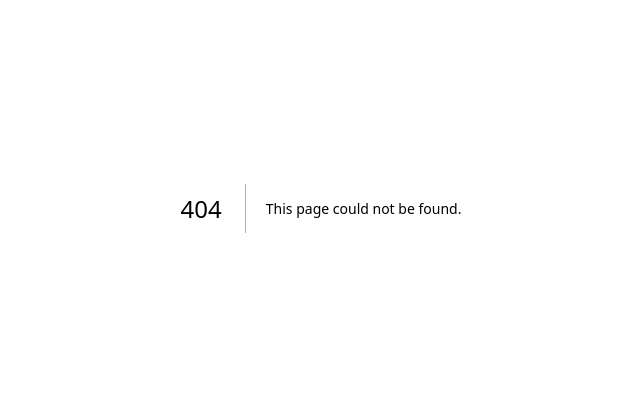
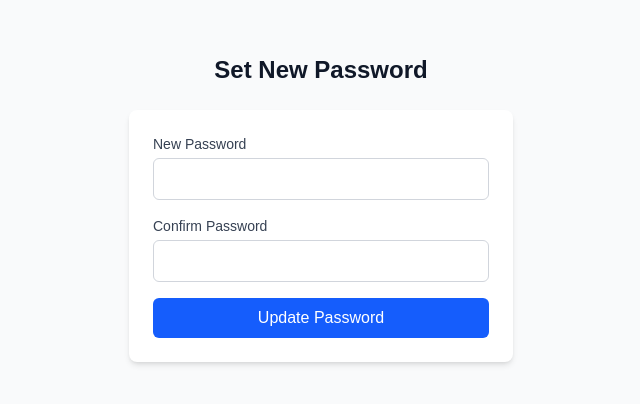
Before and after one commit to drowlands60/poles-apart, a Next.js app: page /auth/reset-password in a window 1280 px wide. Before the commit this address had no page. Shown: the part 192-596 px from the top of the page, without its empty margins (319-959 px from the left). Built offline with nearby package versions, Linux system fonts and the light colour scheme; no server answers.

Commit message:
Add password reset flow

```diff
--- /dev/null
+++ b/src/app/auth/reset-password/page.tsx
@@ -0,0 +1,89 @@
+"use client";
+
+import { createClient } from "@/lib/supabase/client";
+import { useRouter } from "next/navigation";
+import { useState } from "react";
+
+export default function ResetPasswordPage() {
+  const [password, setPassword] = useState("");
+  const [confirmPassword, setConfirmPassword] = useState("");
+  const [error, setError] = useState<string | null>(null);
+  const [loading, setLoading] = useState(false);
+  const router = useRouter();
+  const supabase = createClient();
+
+  async function handleSubmit(e: React.FormEvent) {
+    e.preventDefault();
+    if (password !== confirmPassword) {
+      setError("Passwords do not match.");
+      return;
+    }
+    if (password.length < 6) {
+      setError("Password must be at least 6 characters.");
+      return;
+    }
+
+    setLoading(true);
+    setError(null);
+
+    const { error } = await supabase.auth.updateUser({ password });
+
+    if (error) {
+      setError(error.message);
+      setLoading(false);
+    } else {
+      router.push("/dashboard");
+      router.refresh();
+    }
+  }
+
+  return (
+    <div className="min-h-screen flex items-center justify-center bg-gray-50 px-4">
+      <div className="w-full max-w-sm">
+        <h1 className="text-2xl font-bold text-gray-900 text-center mb-6">Set New Password</h1>
+        <form onSubmit={handleSubmit} className="bg-white p-6 rounded-lg shadow-md space-y-4">
+          {error && (
+            <div className="bg-red-50 text-red-600 p-3 rounded text-sm">
+              {error}
+            </div>
+          )}
+          <div>
+            <label htmlFor="password" className="block text-sm font-medium text-gray-700 mb-1">
+              New Password
+            </label>
+            <input
+              id="password"
+              type="password"
+              value={password}
+              onChange={(e) => setPassword(e.target.value)}
+              required
+              minLength={6}
+              className="w-full px-3 py-2 border border-gray-300 rounded-md focus:outline-none focus:ring-2 focus:ring-blue-500"
+            />
+          </div>
+          <div>
+            <label htmlFor="confirmPassword" className="block text-sm font-medium text-gray-700 mb-1">
+              Confirm Password
+            </label>
+            <input
+              id="confirmPassword"
+              type="password"
+              value={confirmPassword}
+              onChange={(e) => setConfirmPassword(e.target.value)}
+              required
+              minLength={6}
+              className="w-full px-3 py-2 border border-gray-300 rounded-md focus:outline-none focus:ring-2 focus:ring-blue-500"
+            />
+          </div>
+          <button
+            type="submit"
+            disabled={loading}
+            className="w-full py-2 px-4 bg-blue-600 text-white rounded-md hover:bg-blue-700 disabled:opacity-50 disabled:cursor-not-allowed font-medium"
+          >
+            {loading ? "Updating..." : "Update Password"}
+          </button>
+        </form>
+      </div>
+    </div>
+  );
+}
--- a/src/app/login/login-form.tsx
+++ b/src/app/login/login-form.tsx
@@ -8,7 +8,9 @@ export function LoginForm() {
   const [email, setEmail] = useState("");
   const [password, setPassword] = useState("");
   const [error, setError] = useState<string | null>(null);
+  const [message, setMessage] = useState<string | null>(null);
   const [loading, setLoading] = useState(false);
+  const [showReset, setShowReset] = useState(false);
   const router = useRouter();
   const supabase = createClient();
 
@@ -31,11 +33,38 @@ export function LoginForm() {
     }
   }
 
+  async function handleResetPassword(e: React.FormEvent) {
+    e.preventDefault();
+    if (!email) {
+      setError("Please enter your email address first.");
+      return;
+    }
+    setLoading(true);
+    setError(null);
+    setMessage(null);
+
+    const { error } = await supabase.auth.resetPasswordForEmail(email, {
+      redirectTo: `${window.location.origin}/auth/callback?next=/auth/reset-password`,
+    });
+
+    if (error) {
+      setError(error.message);
+    } else {
+      setMessage("Check your email for a password reset link.");
+    }
+    setLoading(false);
+  }
+
   return (
-    <form onSubmit={handleLogin} className="bg-white p-6 rounded-lg shadow-md space-y-4">
+    <form onSubmit={showReset ? handleResetPassword : handleLogin} className="bg-white p-6 rounded-lg shadow-md space-y-4">
       {error && (
         <div className="bg-red-50 text-red-600 p-3 rounded text-sm">
           {error}
+        </div>
+      )}
+      {message && (
+        <div className="bg-green-50 text-green-700 p-3 rounded text-sm">
+          {message}
         </div>
       )}
       <div>
@@ -51,6 +80,7 @@ export function LoginForm() {
           className="w-full px-3 py-2 border border-gray-300 rounded-md focus:outline-none focus:ring-2 focus:ring-blue-500"
         />
       </div>
+      {!showReset && (
         <div>
           <label htmlFor="password" className="block text-sm font-medium text-gray-700 mb-1">
             Password
@@ -64,12 +94,20 @@ export function LoginForm() {
             className="w-full px-3 py-2 border border-gray-300 rounded-md focus:outline-none focus:ring-2 focus:ring-blue-500"
           />
         </div>
+      )}
       <button
         type="submit"
         disabled={loading}
         className="w-full py-2 px-4 bg-blue-600 text-white rounded-md hover:bg-blue-700 disabled:opacity-50 disabled:cursor-not-allowed font-medium"
       >
-        {loading ? "Signing in..." : "Sign In"}
+        {loading ? "Please wait..." : showReset ? "Send Reset Link" : "Sign In"}
+      </button>
+      <button
+        type="button"
+        onClick={() => { setShowReset(!showReset); setError(null); setMessage(null); }}
+        className="w-full text-sm text-gray-500 hover:text-gray-700"
+      >
+        {showReset ? "← Back to sign in" : "Forgot password?"}
       </button>
     </form>
   );
```
Lines whose indentation alone changed are shown as unchanged.
